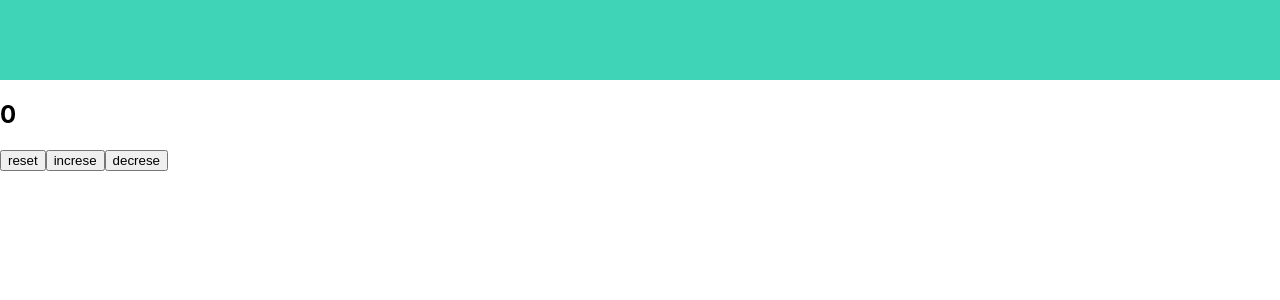
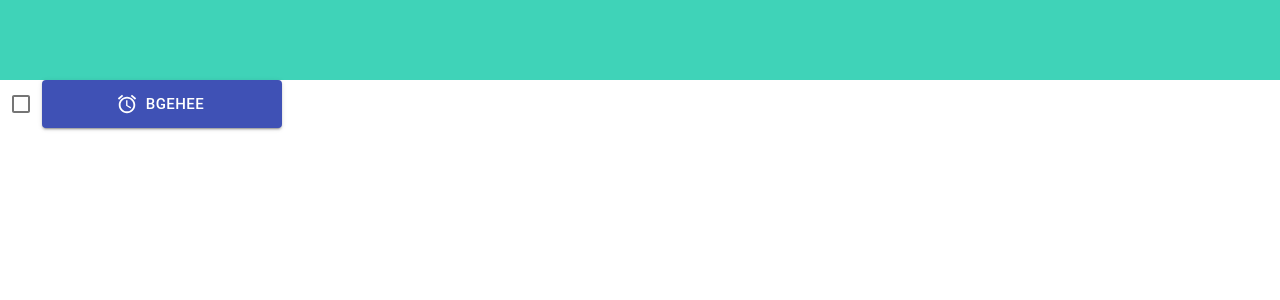
Before and after one commit to HampusJohnOlausson/react-typescript, a React (Create React App) app: page / in a window 1280 px wide. Shown: the top 300 px of the page. Built offline with nearby package versions, Linux system fonts and the light colour scheme.

Commit message:
material ui exercise

```diff
--- a/package.json
+++ b/package.json
@@ -3,6 +3,8 @@
   "version": "0.1.0",
   "private": true,
   "dependencies": {
+    "@material-ui/core": "^4.11.3",
+    "@material-ui/icons": "^4.11.2",
     "@testing-library/jest-dom": "^5.11.4",
     "@testing-library/react": "^11.1.0",
     "@testing-library/user-event": "^12.1.10",
--- a/src/components/Main.tsx
+++ b/src/components/Main.tsx
@@ -1,32 +1,29 @@
-import React, { useState } from 'react'
+import { Button, Checkbox} from '@material-ui/core'
+import { CSSProperties } from '@material-ui/styles'
+import React from 'react'
+import AccessAlarmIcon from "@material-ui/icons/AccessAlarm";
 
 const Main = () => {
 
 
-    const initalCount = 0;
-    const [count, setCount] = useState(initalCount);
 
-const increment = () => {
-    setCount(count + 1)
-}
 
-const reset = () => {
-
-    setCount(initalCount)
-}
-
-const decrease = () => {
-    setCount(count - 1)
-}
 
     return (
         <div>
-            <h2>{count}</h2>
-            <button onClick={reset}>reset</button>
-           <button onClick={increment}>increse</button>
-           <button onClick={decrease}>decrese</button>
+            <Checkbox></Checkbox>
+           <Button
+           startIcon={<AccessAlarmIcon />}
+            style={btn} color="primary" variant="contained" size="large">Bgehee</Button>
         </div>
     )
 }
 
 export default Main
+
+
+const btn: CSSProperties = {
+    color: 'white',
+    width: '15rem',
+    height: '3rem',
+}
```
Also changed, not shown: 1 other file (tests, documents, lock files or other folders).
